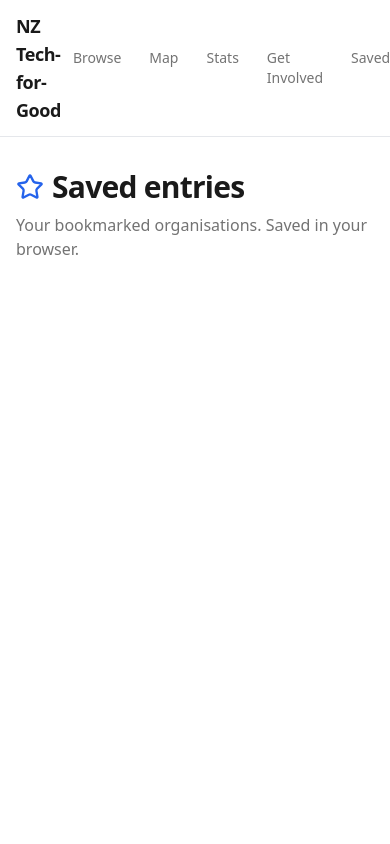
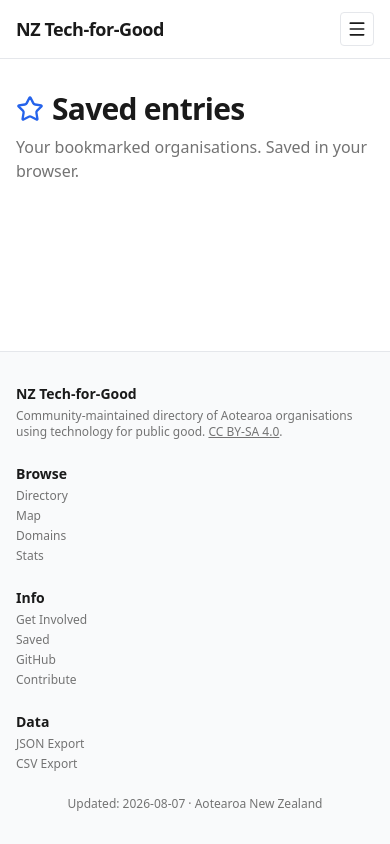
Before and after one commit to olitreadwell/nz-tech-for-good, a Next.js app in the folder apps/web/: page /saved in a window 390 px wide. Built offline with nearby package versions, Linux system fonts and the light colour scheme.

Commit message:
fix: Header mobile hamburger menu + Footer component + directory query params

```diff
--- a/apps/web/src/app/directory/page.tsx
+++ b/apps/web/src/app/directory/page.tsx
@@ -82,6 +82,16 @@
               document.getElementById('dir-search').addEventListener('input',filter);
               document.getElementById('dir-domain').addEventListener('change',filter);
               document.getElementById('dir-region').addEventListener('change',filter);
+
+              // Read query params on load
+              var params = new URLSearchParams(window.location.search);
+              var qp = params.get('q') || '';
+              var dp = params.get('domain') || '';
+              var rp = params.get('region') || '';
+              if (qp) document.getElementById('dir-search').value = qp;
+              if (dp) document.getElementById('dir-domain').value = dp;
+              if (rp) document.getElementById('dir-region').value = rp;
+              if (qp || dp || rp) filter();
             })();
           `,
         }}
--- a/apps/web/src/app/layout.tsx
+++ b/apps/web/src/app/layout.tsx
@@ -2,6 +2,7 @@
 import type { Metadata } from "next";
 
 import { Header } from "@/components/Header";
+import { Footer } from "@/components/Footer";
 
 export const metadata: Metadata = {
   title: {
@@ -20,9 +21,10 @@
 }) {
   return (
     <html lang="en-NZ">
-      <body className="min-h-screen antialiased">
+      <body className="min-h-screen antialiased flex flex-col">
         <Header />
-        {children}
+        <main className="flex-1">{children}</main>
+        <Footer />
       </body>
     </html>
   );
--- /dev/null
+++ b/apps/web/src/components/Footer.tsx
@@ -0,0 +1,56 @@
+import Link from "next/link";
+
+export function Footer() {
+  return (
+    <footer className="mt-auto border-t border-border bg-surface-alt">
+      <div className="mx-auto max-w-5xl px-4 py-8">
+        <div className="grid gap-6 sm:grid-cols-4">
+          <div>
+            <h4 className="text-sm font-semibold">NZ Tech-for-Good</h4>
+            <p className="mt-1 text-xs text-text-muted">
+              Community-maintained directory of Aotearoa organisations using
+              technology for public good.{" "}
+              <a
+                href="https://creativecommons.org/licenses/by-sa/4.0/"
+                target="_blank"
+                rel="noopener noreferrer"
+                className="underline"
+              >
+                CC BY-SA 4.0
+              </a>
+              .
+            </p>
+          </div>
+          <div>
+            <h4 className="text-sm font-semibold">Browse</h4>
+            <ul className="mt-1 space-y-1 text-xs">
+              <li><Link href="/directory" className="text-text-muted hover:text-text">Directory</Link></li>
+              <li><Link href="/map" className="text-text-muted hover:text-text">Map</Link></li>
+              <li><Link href="/domains" className="text-text-muted hover:text-text">Domains</Link></li>
+              <li><Link href="/stats" className="text-text-muted hover:text-text">Stats</Link></li>
+            </ul>
+          </div>
+          <div>
+            <h4 className="text-sm font-semibold">Info</h4>
+            <ul className="mt-1 space-y-1 text-xs">
+              <li><Link href="/get-involved" className="text-text-muted hover:text-text">Get Involved</Link></li>
+              <li><Link href="/saved" className="text-text-muted hover:text-text">Saved</Link></li>
+              <li><a href="https://github.com/olitreadwell/nz-tech-for-good" target="_blank" rel="noopener noreferrer" className="text-text-muted hover:text-text">GitHub</a></li>
+              <li><a href="https://github.com/olitreadwell/nz-tech-for-good/blob/main/CONTRIBUTING.md" target="_blank" rel="noopener noreferrer" className="text-text-muted hover:text-text">Contribute</a></li>
+            </ul>
+          </div>
+          <div>
+            <h4 className="text-sm font-semibold">Data</h4>
+            <ul className="mt-1 space-y-1 text-xs">
+              <li><a href="https://raw.githubusercontent.com/olitreadwell/nz-tech-for-good/main/data/exports/entries.json" target="_blank" rel="noopener noreferrer" className="text-text-muted hover:text-text">JSON Export</a></li>
+              <li><a href="https://raw.githubusercontent.com/olitreadwell/nz-tech-for-good/main/data/exports/entries.csv" target="_blank" rel="noopener noreferrer" className="text-text-muted hover:text-text">CSV Export</a></li>
+            </ul>
+          </div>
+        </div>
+        <p className="mt-6 text-center text-xs text-text-muted">
+          Updated: {new Date().toISOString().slice(0, 10)} · Aotearoa New Zealand
+        </p>
+      </div>
+    </footer>
+  );
+}
--- a/apps/web/src/components/Header.tsx
+++ b/apps/web/src/components/Header.tsx
@@ -1,4 +1,8 @@
+"use client";
+
+import { useState } from "react";
 import Link from "next/link";
+import { Menu, X } from "lucide-react";
 
 const links = [
   { href: "/directory", label: "Browse" },
@@ -9,13 +13,17 @@
 ];
 
 export function Header() {
+  const [open, setOpen] = useState(false);
+
   return (
     <header className="border-b border-border bg-surface">
       <div className="mx-auto flex max-w-5xl items-center justify-between px-4 py-3">
         <Link href="/" className="text-lg font-extrabold tracking-tight">
           NZ Tech-for-Good
         </Link>
-        <nav aria-label="Primary" className="flex gap-1">
+
+        {/* Desktop nav */}
+        <nav aria-label="Primary" className="hidden gap-1 sm:flex">
           {links.map((l) => (
             <Link
               key={l.href}
@@ -26,7 +34,37 @@
             </Link>
           ))}
         </nav>
+
+        {/* Mobile toggle */}
+        <button
+          type="button"
+          className="sm:hidden rounded border border-border p-1.5"
+          onClick={() => setOpen(!open)}
+          aria-label={open ? "Close menu" : "Open menu"}
+          aria-expanded={open}
+        >
+          {open ? <X className="h-5 w-5" /> : <Menu className="h-5 w-5" />}
+        </button>
       </div>
+
+      {/* Mobile nav */}
+      {open && (
+        <nav
+          aria-label="Primary mobile"
+          className="border-t border-border px-4 pb-3 sm:hidden"
+        >
+          {links.map((l) => (
+            <Link
+              key={l.href}
+              href={l.href}
+              className="block rounded px-3 py-2 text-sm font-medium text-text-muted hover:bg-surface-alt hover:text-text"
+              onClick={() => setOpen(false)}
+            >
+              {l.label}
+            </Link>
+          ))}
+        </nav>
+      )}
     </header>
   );
 }
```
Also changed, not shown: apps/web/next-env.d.ts (added).
